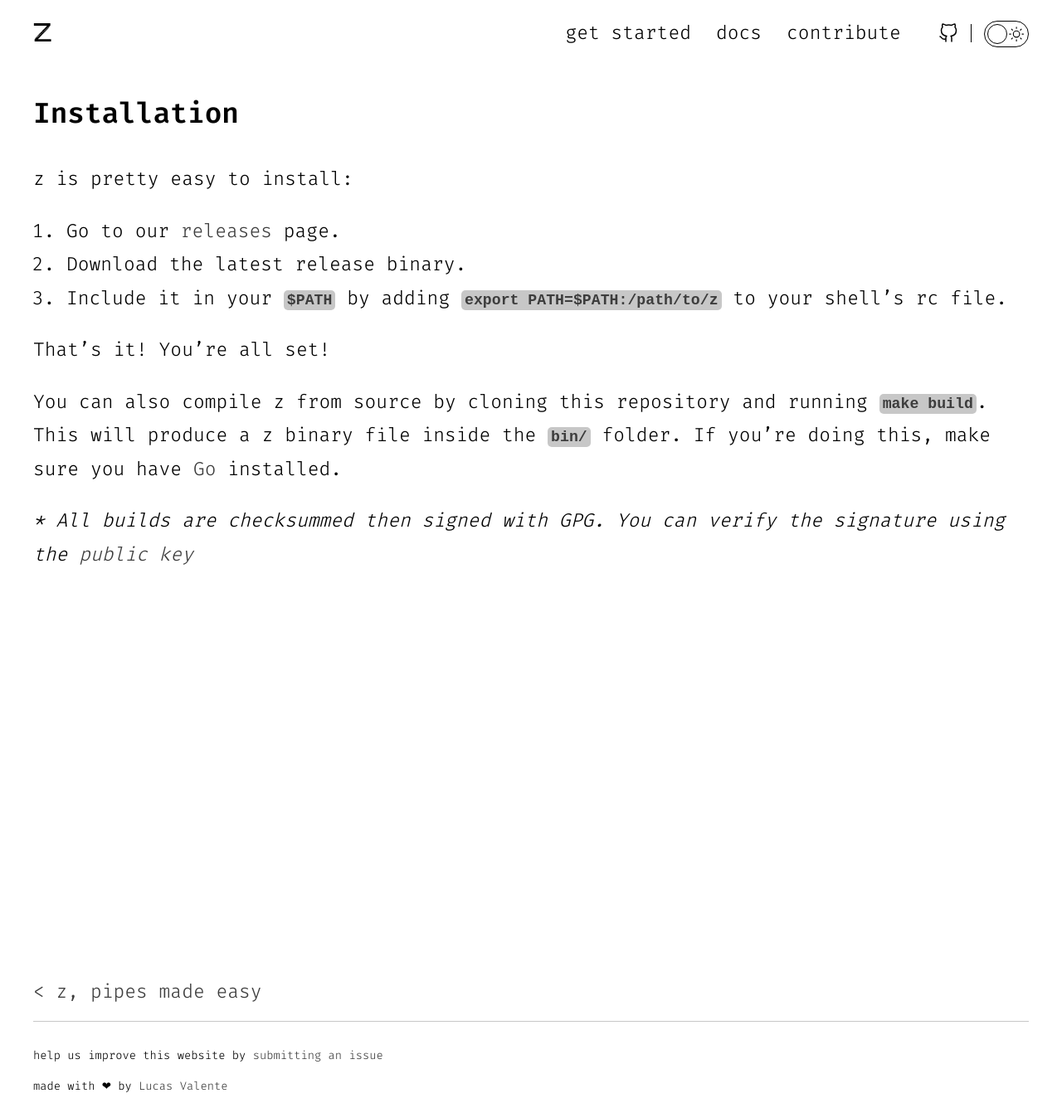
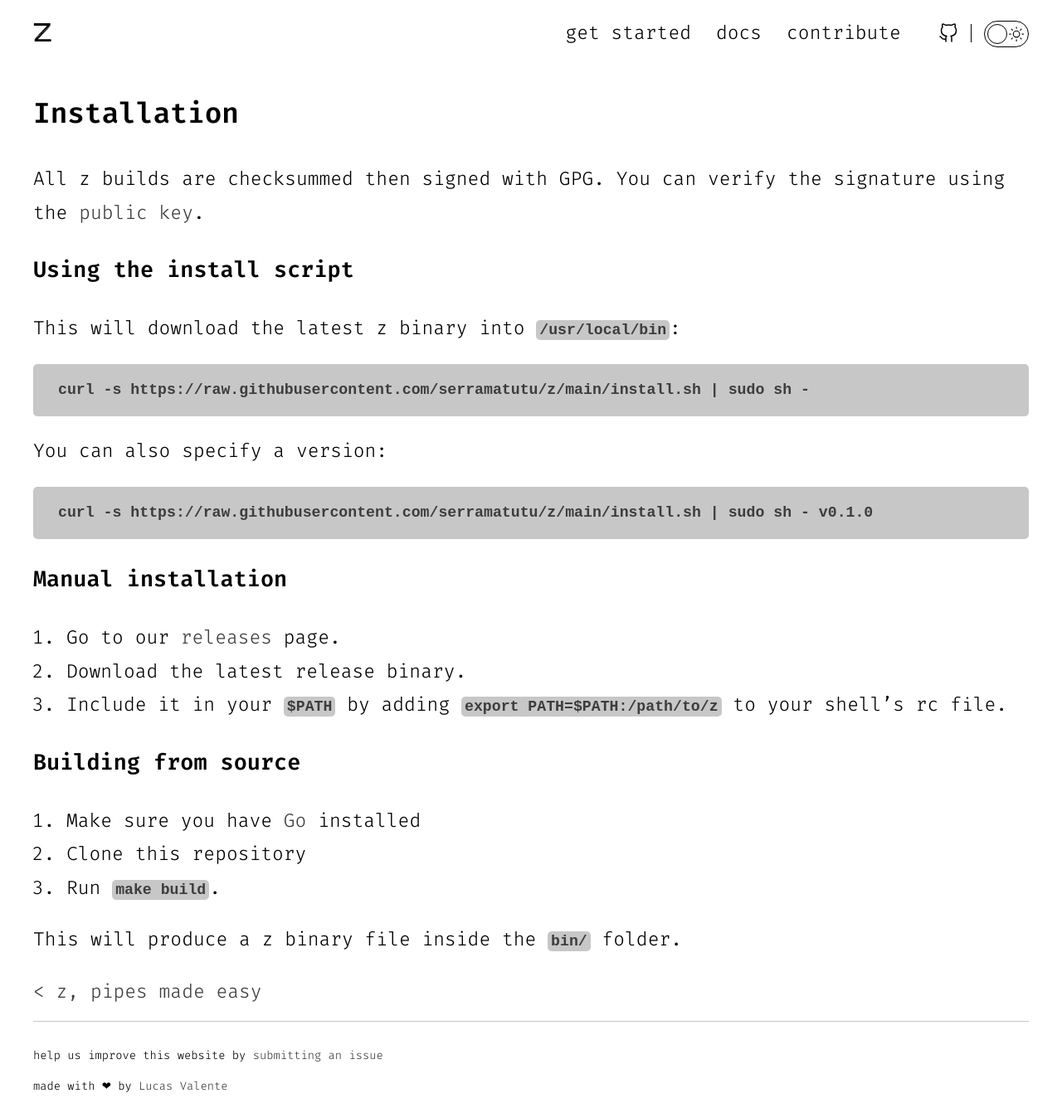
Before and after one commit to serramatutu/z, a Jekyll site: the page built from docs/pages/getting-started.md, in a window 1280 px wide and 1336 px high. Shown: the whole window at 83% size. Built offline with Jekyll 4.4.1, drawn with Linux system fonts in a browser that asks for light colours.

Commit message:
chore: add installation script
Create an installation script that can be used to automatically
download, unpack and add z to path.

````diff
--- a/docs/pages/getting-started.md
+++ b/docs/pages/getting-started.md
@@ -7,13 +7,29 @@
 ---
 
 ## Installation
-z is pretty easy to install:
+
+All z builds are checksummed then signed with GPG. You can verify the signature using the [public key](./pubkey.asc).
+
+### Using the install script
+
+This will download the latest z binary into `/usr/local/bin`:
+```
+curl -s https://raw.githubusercontent.com/serramatutu/z/main/install.sh | sudo sh -
+```
+
+You can also specify a version:
+```
+curl -s https://raw.githubusercontent.com/serramatutu/z/main/install.sh | sudo sh - v0.1.0
+```
+
+### Manual installation
 1. Go to our [releases](https://github.com/serramatutu/z/releases) page.
 2. Download the latest release binary.
 3. Include it in your `$PATH` by adding `export PATH=$PATH:/path/to/z` to your shell's rc file.
 
-That's it! You're all set!
+### Building from source
+1. Make sure you have [Go](https://golang.org/) installed
+2. Clone this repository
+3. Run `make build`.
 
-You can also compile z from source by cloning this repository and running `make build`. This will produce a z binary file inside the `bin/` folder. If you're doing this, make sure you have [Go](https://golang.org/) installed.
-
-_* All builds are checksummed then signed with GPG. You can verify the signature using the [public key](https://github.com/serramatutu/z/blob/main/pubkey.asc)_
+This will produce a z binary file inside the `bin/` folder.
````
Also changed, not shown: README.md, 1 other file.
